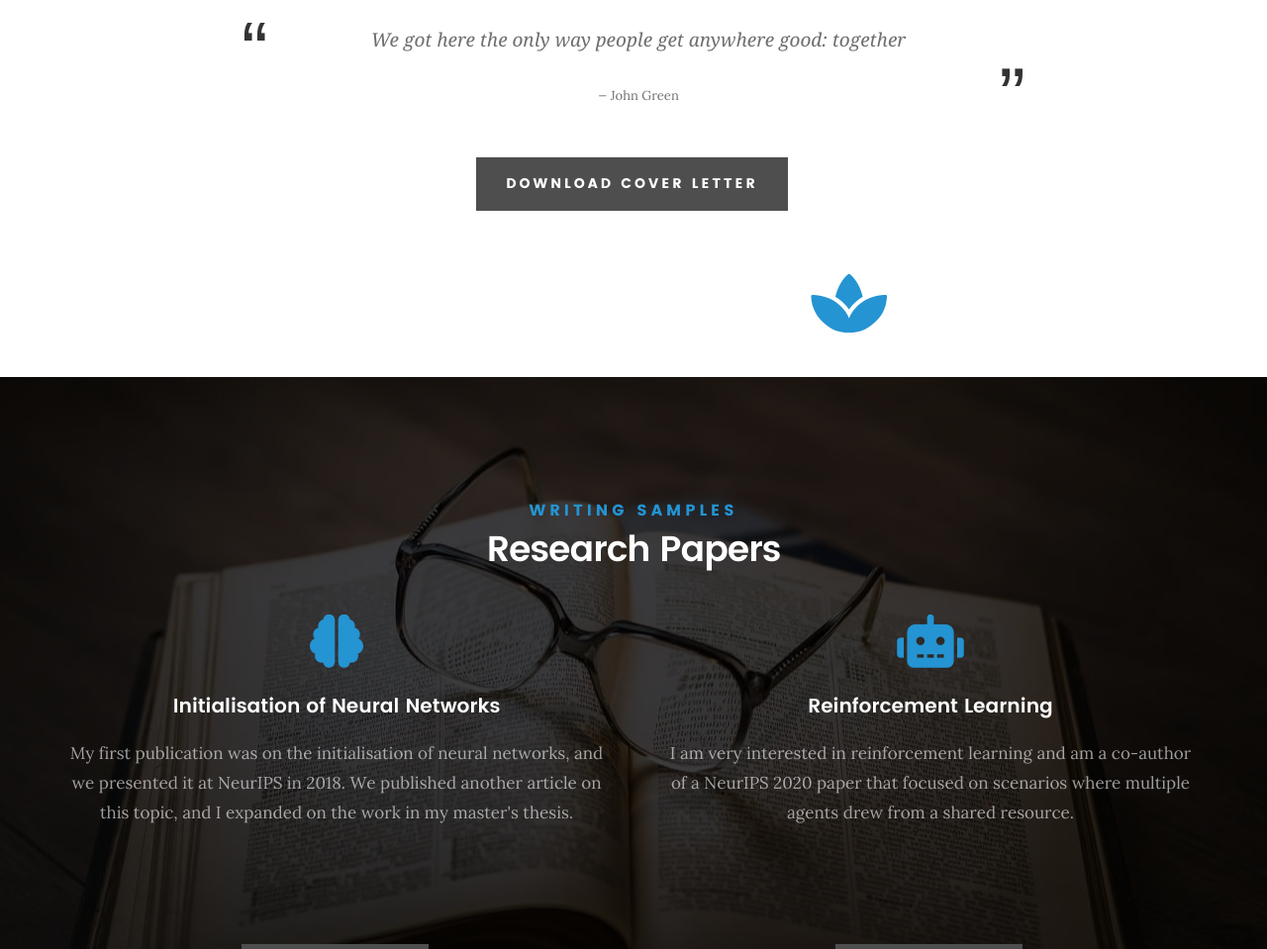
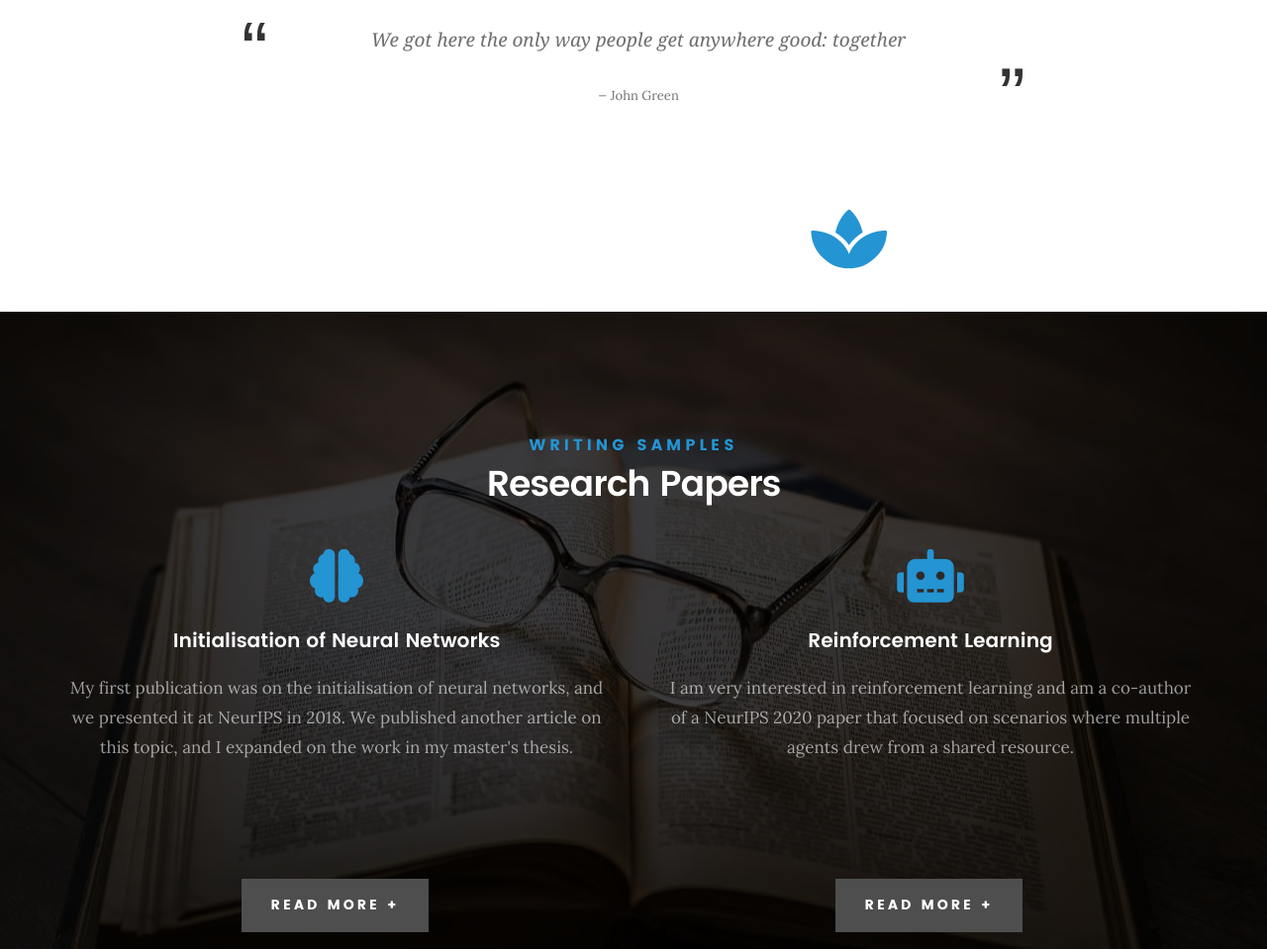
Before and after one commit to ElanVB/CV, a plain HTML site: page lifeQ.html in a window 1280 px wide. Shown: the part 2416-3375 px from the top of the page at 99% size. Drawn offline with nearby package versions, Linux system fonts and the light colour scheme; some packages are replaced by stand-ins of ours; a script that the page names is missing; files whose address does not match are found by name.

Commit message:
Remove cover-letter download for now

```diff
--- a/lifeQ.html
+++ b/lifeQ.html
@@ -230,9 +230,9 @@
                     Elan van Biljon -->
                 </p>
 
-                <div class="action">
+                <!-- <div class="action">
                     <a href="data/Elan van Biljon Cover Leter Healthy Gamer.pdf" title="" class="button button-primary" target="_blank" rel="noopener noreferrer" download>Download Cover Letter</a>
-                </div>
+                </div> -->
 
             </div>
         </div> <!-- /section-intro-->
@@ -660,17 +660,12 @@
         </div> <!-- /section-intro -->
 
         <div class="row services-content">
-
             <div class="owl-slider owl-carousel owl-theme services-list">
 
                 <div class="service">
-
                     <span class="icon"><i class="fa-solid fa-share-nodes"></i></span>
-
                     <div class="service-content">
-
                         <h3>Machine Learning</h3>
-
                         <p class="desc">
                             <!-- I have worked on many machine learning projects and
                             learned about all parts of the workflow. -->
@@ -692,21 +687,14 @@
                             I also made the computers draw tasks from a shared queue.
                             This reduced the time it took to train all 12 000 networks to only a few days. -->
                         </p>
-
-
-                    </div>
-
+                    </div>
                     <a id="ML-button" href="#coding" title="ML-accordion" class="button button-primary accordion smoothscroll">Read More +</a>
                 </div>
 
                 <div class="service">
-
                     <span class="icon"><i class="fa-solid fa-book"></i></span>
-
                     <div class="service-content">
-
                         <h3>Research</h3>
-
                         <p class="desc">
                             My main research focused on foundational theory of neural networks.
                             I learned to communicate complex ideas in writing and through visualisations by being a co-author on 10 machine learning publications.
@@ -723,24 +711,18 @@
                             I have also used tools like NumPy's fast Fourier transform to do signal processing. -->
                         </p>
                     </div>
-
                     <a id="research-button" href="#coding" title="research-accordion" class="button button-primary accordion smoothscroll">Read More +</a>
                 </div>
 
                 <div class="service">
-
                     <span class="icon"><i class="fa-solid fa-trophy"></i></span>
-
                     <div class="service-content">
-
                         <h3>Programming competitions</h3>
-
                         <p class="desc">
                             I learned classical computer science skills, like creating efficient algorithms and data structures, by competing in programming competitions.
                             I have competed in international competitions like Google's Code Jam and CodinGame's Smash The Code.
                         </p>
                     </div>
-
                     <!-- <a href="#coding" id="comp-accordion-button" title="coding-samples" class="button button-primary accordion smoothscroll">Read More +</a> -->
                     <a id="comp-button" href="#coding" title="comp-accordion" class="button button-primary accordion smoothscroll">Read More +</a>
                 </div>
```
